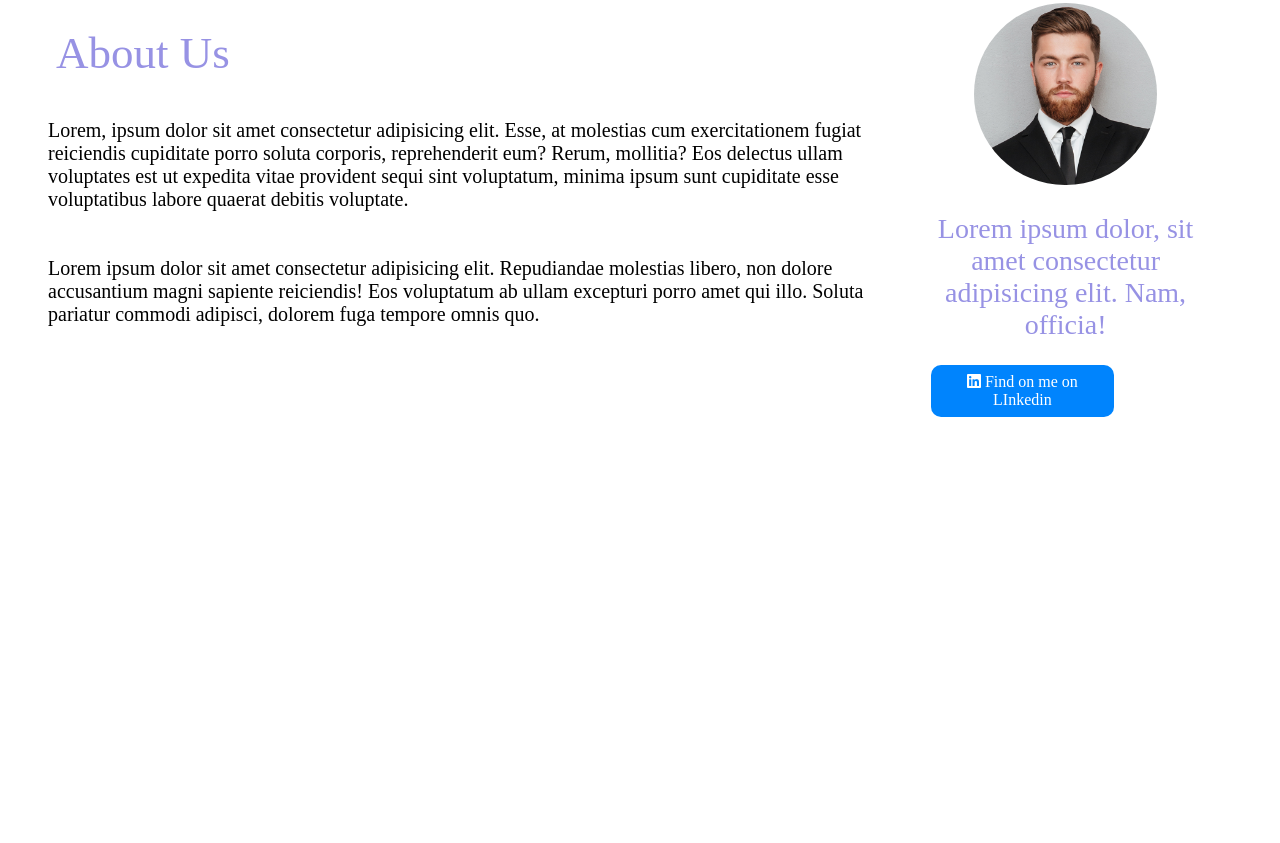
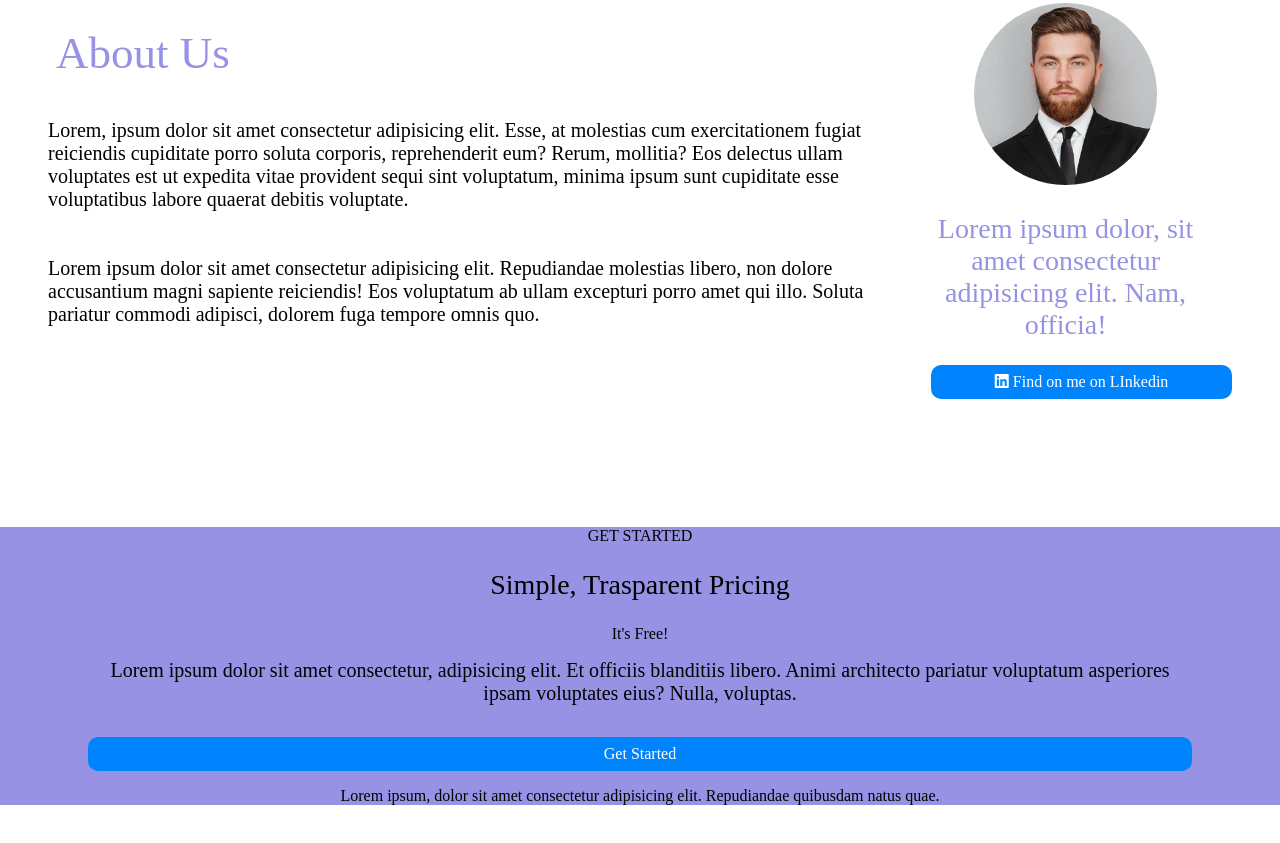
Before and after one commit to Nicola-Campagna/htmlcss-responsive-layout, a plain HTML site: page index.html in a window 1280 px wide. Shown: the part 4300-5143 px from the top of the page. Before the commit the page ends 4845 px from the top, so only its background shows below. Drawn offline with Linux system fonts and the light colour scheme.

Commit message:
add content in section"free"

```diff
--- a/css/style.css
+++ b/css/style.css
@@ -121,7 +121,7 @@ p{
     text-align: center;
     background-color: #0084FD;
     color: white;
-    width: 50%;
+    /* width: 50%; */
     padding: 0.5rem;
     margin: 1rem;
 }
@@ -340,3 +340,10 @@ color: #9792E4;
 color: #9792E4;
 
 }
+
+/* SECTION FREE */
+
+.free>div,
+.free>div.btn.btn-blue{
+    text-align: center;
+}
--- a/css/utils.css
+++ b/css/utils.css
@@ -42,6 +42,7 @@ ul li{
 	color: black;
 	padding: 4px 8px;
 	border-radius:10px;
+	/* text-align: center; */
 }
 
 
--- a/index.html
+++ b/index.html
@@ -302,9 +302,22 @@
         </section>
 
         <!-- SECTION FREE (PURPLE) -->
-        <section class="free">
+        <section class="free purple">
             <div class="free small-container">
-                <!-- unico contenuto -->
+                <div>
+                    <h4>GET STARTED</h4>
+                    <h3>Simple, Trasparent Pricing</h3>
+                    <h2>It's Free!</h2>
+                    <p>
+                        Lorem ipsum dolor sit amet consectetur, adipisicing elit. Et officiis blanditiis libero. Animi architecto pariatur voluptatum asperiores ipsam voluptates eius? Nulla, voluptas.
+                    </p>
+                    <div class="btn btn-blue">
+                        Get Started
+                    </div>
+                    <span>
+                        Lorem ipsum, dolor sit amet consectetur adipisicing elit. Repudiandae quibusdam natus quae.
+                    </span>
+                </div>
             </div>
         </section>
 
```
